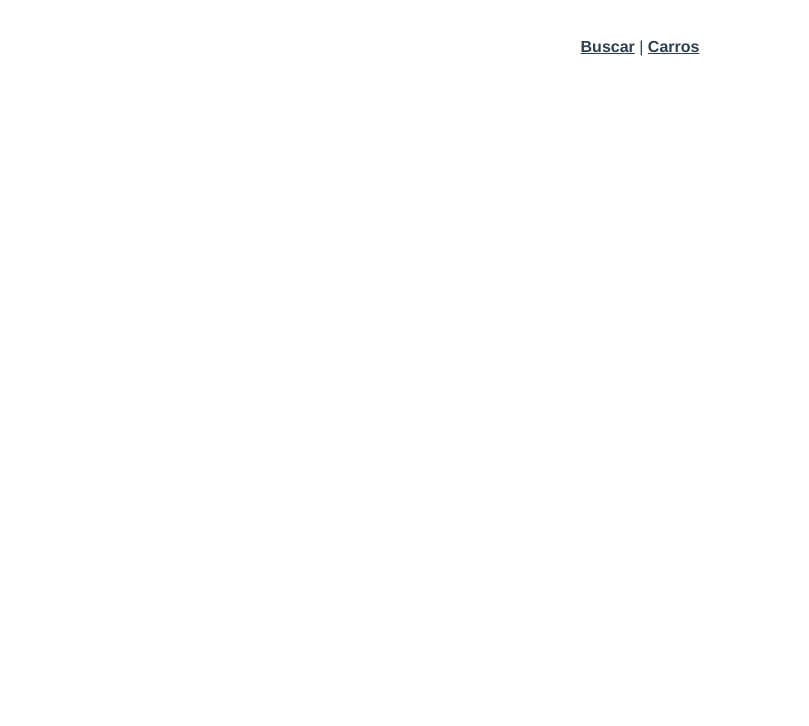
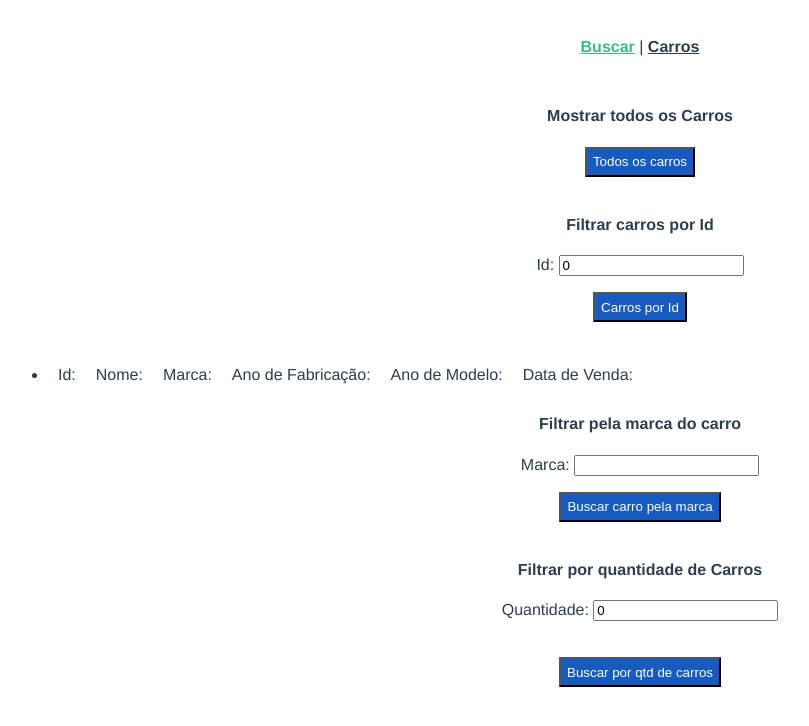
Before and after one commit to lucaslmota/pratica-4-web, a Vue app: page / in a window 1280 px wide. Before the commit this address had no page. Shown: the top 726 px of the page, without its empty margins (0-809 px from the left). Built offline with nearby package versions, Linux system fonts and the light colour scheme.

Commit message:
Views para buscar

```diff
--- a/package.json
+++ b/package.json
@@ -7,6 +7,7 @@
     "build": "vue-cli-service build"
   },
   "dependencies": {
+    "axios": "^0.21.1",
     "vue": "^3.0.0",
     "vue-router": "^4.0.0-0"
   },
--- a/src/router/index.js
+++ b/src/router/index.js
@@ -2,7 +2,16 @@ import { createRouter, createWebHistory } from 'vue-router'
 
 
 const routes = [
-
+  {
+    path: "/",
+    name: "Buscar",
+    component: () => import("../views/Buscar.vue")
+  },
+  {
+    path: "/carros",
+    name:"Carros",
+    component: () => import("../views/Carros.vue")
+  }
 ]
 
 const router = createRouter({
--- a/src/views/Buscar.vue
+++ b/src/views/Buscar.vue
@@ -1,13 +1,152 @@
 <template>
-<h1>Buscar</h1>
+ <div class="campos">
+
+          <h4>Mostrar todos os Carros</h4>
+            <button @click="todosCarros()">Todos os carros</button><br /><br />
+                <ul>
+                    <li v-for="carro in todosCarros " :key="carro.id">
+                        <div class="infor">
+                        <p> Id: {{ carro.id }}</p>
+                        <p>Nome: {{ carro.nome }}</p>
+                        <p>Marca: {{ carro.marca }}</p>
+                        <p>Ano de Fabricação: {{ carro.anoFabricacao }}</p>
+                        <p>Ano de Modelo: {{ carro.anoModel }}</p>
+                        <p>Data de Venda: {{ carro.dataVenda }}</p>
+                        </div>
+                    </li>
+                </ul>
+
+        <h4>Filtrar carros por Id</h4>
+        <p>Id: <input type="text" v-model="id"></p>
+          <button @click="BuscarCarroId()">Carros por Id</button><br /><br />
+
+          <ul>
+            <li>
+                <div class="infor">
+                <p> Id: {{ carrosId.id }}</p>
+                <p>Nome: {{ carrosId.nome }}</p>
+                <p>Marca: {{ carrosId.marca }}</p>
+                <p>Ano de Fabricação: {{ carrosId.anoFabricacao }}</p>
+                <p>Ano de Modelo: {{ carrosId.anoModel }}</p>
+                <p>Data de Venda: {{ carrosId.dataVenda }}</p>
+                </div>
+            </li>
+        </ul>
+
+        <h4>Filtrar pela marca do carro</h4>
+             <p> Marca: <input type="text" v-model="marca" /><br /></p>
+             <button @click="buscarCarroMarca()">Buscar carro pela marca</button><br /><br />
+
+                <ul>
+                    <li  v-for="carro in carroMarca " :key="carro.id" >
+                        <div class="infor">
+                            <p> Id: {{ carro.id }}</p>
+                            <p>Nome: {{ carro.nome }}</p>
+                            <p>Marca: {{ carro.marca }}</p>
+                            <p>Ano de Fabricação: {{ carro.anoFabricacao }}</p>
+                            <p>Ano de Modelo: {{ carro.anoModel }}</p>
+                            <p>Data de Venda: {{ carro.dataVenda }}</p>
+                        </div>
+                    </li>
+                </ul>
+
+        <h4>Filtrar por quantidade de Carros</h4>
+            Quantidade: <input type="number" v-model="quantidade" /><br /><br /><br>
+             <button @click="buscarCarroQuant()">Buscar por qtd de carros</button><br /><br />
+
+              <ul>
+                    <li  v-for="carro in carroQtd " :key="carro.id" >
+                        <div class="infor">
+                            <p> Id: {{ carro.id }}</p>
+                            <p>Nome: {{ carro.nome }}</p>
+                            <p>Marca: {{ carro.marca }}</p>
+                            <p>Ano de Fabricação: {{ carro.anoFabricacao }}</p>
+                            <p>Ano de Modelo: {{ carro.anoModel }}</p>
+                            <p>Data de Venda: {{ carro.dataVenda }}</p>
+                        </div>
+                    </li>
+               </ul>
+
+        </div>
 </template>
 
 <script>
+import axios from 'axios'
 export default {
+    data() {
+        return {
+            id: 0,
+            nome: "",
+            marca: "",
+            anoFabricacao:"",
+            anoModel:"",
+            dataVenda:"",
+            quantidade:0,
+            todosCarros: [],
+            carrosId:[],
+            carroMarca:[],
+            carroQtd:[],
+            baseURI:""
+        }
+    },
 
+    methods: {
+        todosCarros(){
+            axios.get(this.baseURI).then((result) =>{
+                this.todosCarros = result.data
+            })
+        },
+
+        BuscarCarroId(){
+            axios.get(this.baseURI + "/" + this.id).then((result) =>{
+                this.carrosId = result.data
+            })
+            .catch(function(error) {
+            console.log(error);
+            })
+        },
+
+        buscarCarroMarca(){
+            axios.get(this.baseURI + "/searchMarca?marca=" + this.marca).then((result) =>{
+                this.carroMarca = result.data
+            })
+            .catch(function(error) {
+            console.log(error);
+            })
+        },
+
+        buscarCarroQuant(){
+            axios.get(this.baseURI + "/searchQTDCarro?quantidade=" + this.carroQtd).then((result) =>{
+                this.carroQtd = result.data
+            })
+            .catch(function(error) {
+            console.log(error);
+            })
+        }
+    },
 }
 </script>
 
 <style>
+.Campos {
+    margin: auto;
+    width: 80%;
 
+}
+button{
+    background-color: rgb(23, 91, 192);
+    color: white;
+    margin: 0 20px;
+    height: 30px;
+    cursor: pointer;
+}
+.infor {
+    display: flex;
+
+}
+.infor p {
+    margin: 10px 10px;
+
+
+}
 </style>
```
Also changed, not shown: 1 other file (tests, documents, lock files or other folders).
